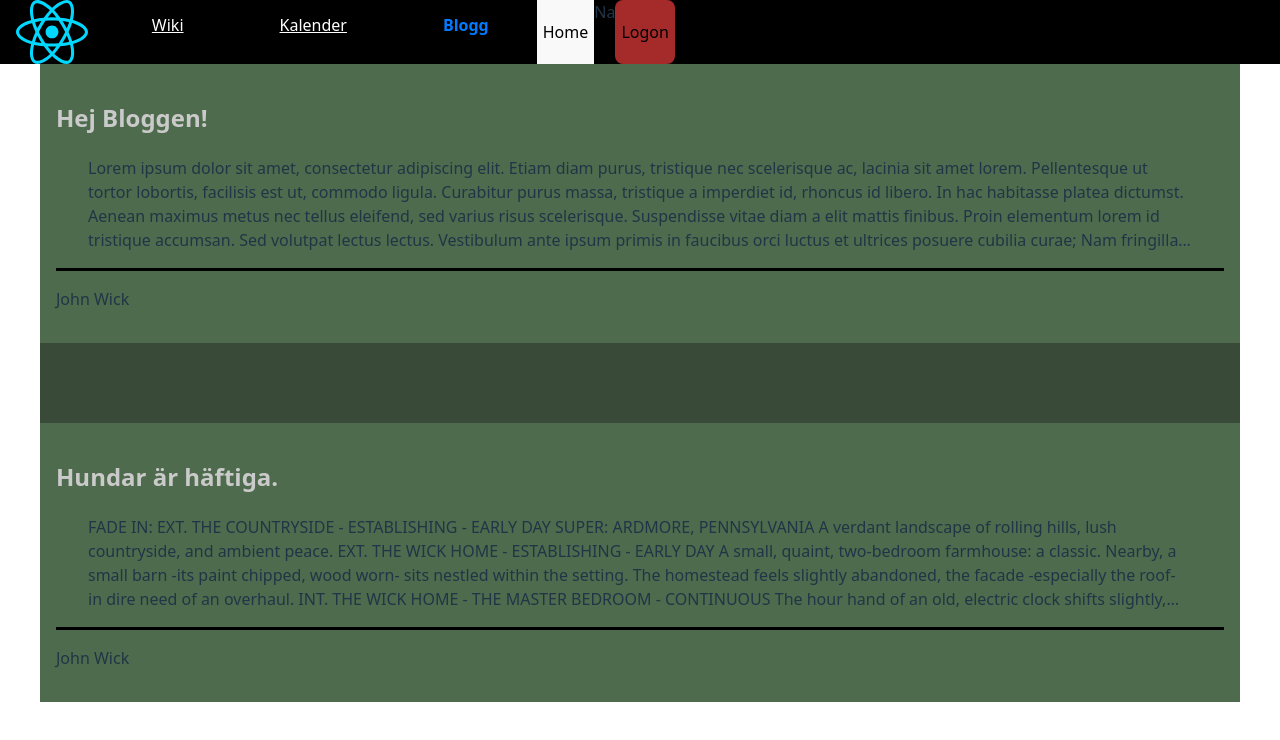
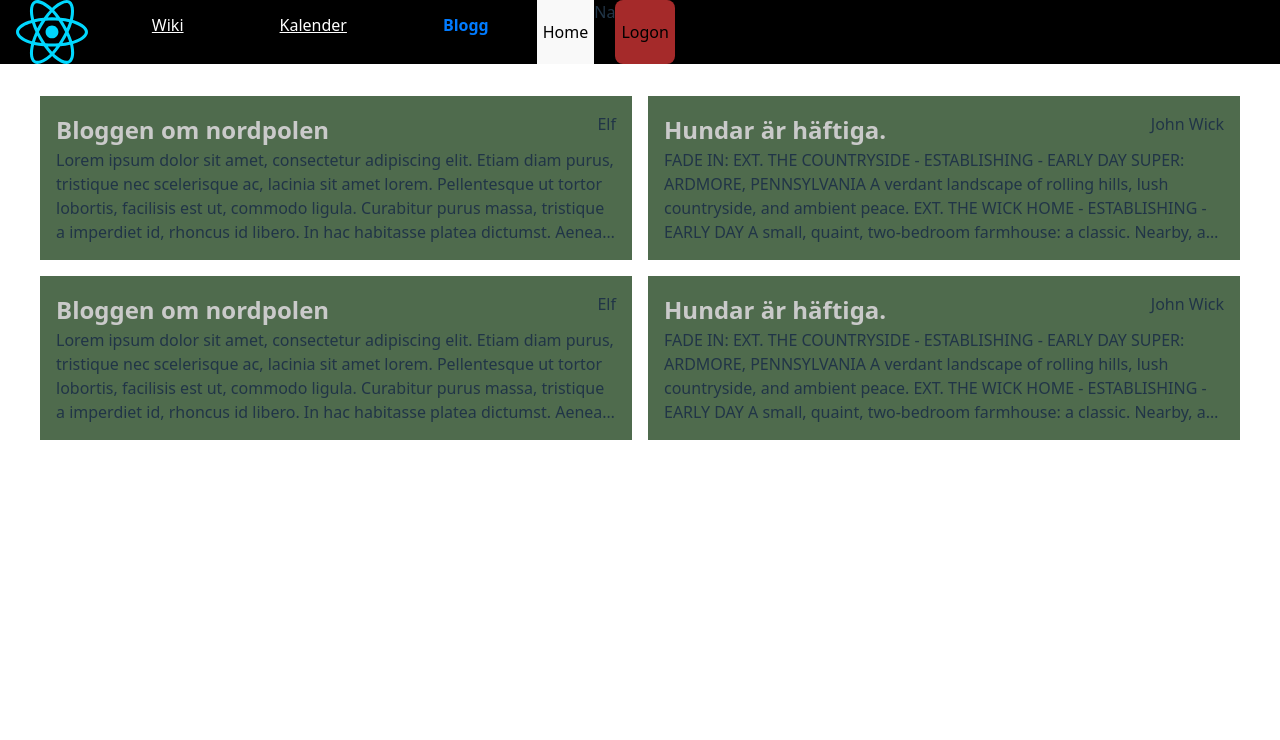
Before and after one commit to derpylama/TE4_theproviderapi_frontend, a React (Vite) app: page / in a window 1280 px wide. Shown: the top 740 px of the page. Built offline with nearby package versions, Linux system fonts and the light colour scheme; no server answers.

Commit message:
Added Blog PostsPage and changed blog page to be for blog.

```diff
--- a/src/App.css
+++ b/src/App.css
@@ -8,4 +8,5 @@
 .content-container {
   display: flex;
   justify-content: center;
+  margin-top: 4rem;
 }
--- a/src/App.jsx
+++ b/src/App.jsx
@@ -4,10 +4,22 @@ import viteLogo from '/vite.svg'
 import './App.css'
 import Topbar from './topbar/topbar'
 
-import Blog from './blog/blog'
+import {Blog, BlogMain} from './blog/blog'
+
 import { BrowserRouter, Route, Routes } from 'react-router-dom'
 
 function BlogMainPage() {
+  return (
+    <>
+      <Topbar></Topbar>
+      <div className='content-container'>
+        <BlogMain></BlogMain>
+      </div>
+
+    </>
+  )
+}
+function BlogPageFunc() {
   return (
     <>
       <Topbar></Topbar>
@@ -25,6 +37,7 @@ import SideBar from './sidebar/sidebar'
 
 import { GetToken, VerifyToken } from "./api/token_handler.js"
 import { UserLogin } from './api/user_handler.js'
+
 
 function  App() {
 
@@ -68,6 +81,7 @@ function  App() {
       <Routes>
         <Route path='/' element={<BlogMainPage></BlogMainPage>}></Route>
         <Route path='/wiki' element={<BlogMainPage></BlogMainPage>}></Route>
+        <Route path='/blog/:id' element={<BlogPageFunc></BlogPageFunc>}></Route>
       </Routes>
     </BrowserRouter>
 
--- a/src/blog/blog.css
+++ b/src/blog/blog.css
@@ -6,29 +6,32 @@ a :hover {
 }
 
 
+.blog-main-container {
+    padding-top: 2rem;
+    gap: 4rem;
+}
 
 
+/*-------------*/
 
-
-
-
-.blog-container {
+.blog-post-card-container {
+    margin-top: 2rem;
     display: flex;
     flex-direction: column;
-    gap: 5rem;
+    align-items: center;
     max-width: 1200px;
     min-width: 60%;
     background-color: rgb(57, 75, 56);
-    margin-top: 4rem
 }
 
-.blog-card {
+
+.blog-post-card {
     background-color: rgb(79, 107, 77);
-    padding: 1rem;
-    max-width: 100%;
+    padding: 1rem 2rem;
+    max-width: 75%;
 
 }
-.blog-card-text-container {
+.blog-post-card-text-container {
 
     padding: 0 2rem;
     max-width: 100%;
@@ -40,7 +43,44 @@ a :hover {
     text-overflow: ellipsis;
 }
 
-.blog-card-user-container {
+.blog-post-card-user-container {
     margin-top: 1rem;
     border-top: 0.2rem solid black;
 }
+
+/*-----------------*/
+.blog-card-container {
+    display: flex;
+    flex-direction: row;
+    flex-wrap: wrap;
+    justify-content: space-between;
+    max-width: 1200px;
+    gap: 1rem;
+    margin-top: 2rem;
+}
+.blog-card {
+    flex-grow: 1;
+    box-sizing: border-box;
+    background-color: rgb(79, 107, 77);
+    padding: 1rem;
+    flex-basis: 40%;
+
+
+}
+
+.blog-card-top-container {
+    display: flex;
+    justify-content: space-between;
+}
+.blog-card-top-container > a > h2, .blog-card-top-container > p {
+    margin: 0;
+}
+
+.blog-card-text-container {
+    overflow: hidden;
+    display: -webkit-box;
+    -webkit-line-clamp: 4;
+    line-clamp: 4;
+    -webkit-box-orient: vertical;
+    text-overflow: ellipsis;
+}
--- a/src/blog/blog.jsx
+++ b/src/blog/blog.jsx
@@ -1,31 +1,191 @@
 import { Link } from 'react-router-dom'
 import './blog.css'
 
+function BlogPostCard(props) {
+    return (
+        <div className="blog-post-card">
+            <Link to="/wiki">
+                <h2>{props.postTitle}</h2>
+            </Link>
+
+            <div className='blog-post-card-text-container'>
+                {props.postContent}
+            </div>
+            <div className='blog-post-card-user-container'>
+                <p>{props.postUser}</p>
+            </div>
+
+        </div>
+    )
+}
 function BlogCard(props) {
     return (
         <div className="blog-card">
-            <Link to="/wiki">
-                <h2>{props.title}</h2>
-            </Link>
-
+            <div className='blog-card-top-container'>
+                <Link to="/wiki">
+                    <h2>{props.blogTitle}</h2>
+                </Link>
+                <p>{props.blogUser}</p>
+            </div>
             <div className='blog-card-text-container'>
-                {props.content}
-            </div>
-            <div className='blog-card-user-container'>
-                <p>{props.user}</p>
+                {props.blogDescription}
             </div>
 
         </div>
     )
 }
 
+export function Blog() {
+    return (
+        <div className='blog-post-card-container'>
+            <BlogPostCard postTitle="Det stora äventyret om Tintin´s strid mot Sakarias." postUser="Tintin" postContent="58 .
+EXT. OCEAN/ROWBOAT - DAY
+ANGLEON: HADDOCKis rowing .. . cold and exhausted . TINTIN and
+SNOWYare huddled asleep in the pro w of the boat .
+HADDOCK
+(to himself)
+Oh, so cold! And thirsty ! My throat
+is parched! Let's see if there's
+any fresh water ...
+EXT. OCEAN/ROWBOAT - DAY
+HADDOCKleans over to a hatch in the prow, opens it and
+finds ... a BOTTLE of RUM"></BlogPostCard>
+        </div>
+    )
+}
+
+export function BlogMain() {
+    return (
+        <div className="blog-card-container">
+            <BlogCard blogTitle="Bloggen om nordpolen" blogUser="Elf" blogDescription="Lorem ipsum dolor sit amet, consectetur adipiscing elit. Etiam diam  purus, tristique nec scelerisque ac, lacinia sit amet lorem.  Pellentesque ut tortor lobortis, facilisis est ut, commodo ligula.  Curabitur purus massa, tristique a imperdiet id, rhoncus id libero. In  hac habitasse platea dictumst. Aenean maximus metus nec tellus eleifend, sed varius risus scelerisque. Suspendisse vitae diam a elit mattis  finibus. Proin elementum lorem id tristique accumsan. Sed volutpat  lectus lectus. Vestibulum ante ipsum primis in faucibus orci luctus et  ultrices posuere cubilia curae; Nam fringilla molestie gravida.  Vestibulum ornare risus ipsum, eget ullamcorper purus blandit pretium.  Aliquam pulvinar hendrerit elit, ac vulputate lorem lacinia quis. Etiam risus orci, facilisis et efficitur dictum, tincidunt placerat  nibh. Curabitur a viverra lacus. Vestibulum id mollis massa. Proin  consectetur magna egestas arcu iaculis, quis malesuada massa tristique.  Phasellus vitae tincidunt est. Phasellus suscipit hendrerit nisi, a  pulvinar diam. Quisque nunc dui, molestie nec malesuada at, iaculis vel  elit. Etiam dictum malesuada nibh eget hendrerit. Nam venenatis id ante  sed convallis. Aliquam laoreet molestie luctus. Maecenas finibus a nibh  eu bibendum."></BlogCard>
+            <BlogCard blogTitle="Hundar är häftiga." blogUser="John Wick" blogDescription="       FADE IN:
 
 
-function Blog() {
-    return (
-        <div className="blog-container">
-            <BlogCard title="Hej Bloggen!" user="John Wick" content="Lorem ipsum dolor sit amet, consectetur adipiscing elit. Etiam diam  purus, tristique nec scelerisque ac, lacinia sit amet lorem.  Pellentesque ut tortor lobortis, facilisis est ut, commodo ligula.  Curabitur purus massa, tristique a imperdiet id, rhoncus id libero. In  hac habitasse platea dictumst. Aenean maximus metus nec tellus eleifend, sed varius risus scelerisque. Suspendisse vitae diam a elit mattis  finibus. Proin elementum lorem id tristique accumsan. Sed volutpat  lectus lectus. Vestibulum ante ipsum primis in faucibus orci luctus et  ultrices posuere cubilia curae; Nam fringilla molestie gravida.  Vestibulum ornare risus ipsum, eget ullamcorper purus blandit pretium.  Aliquam pulvinar hendrerit elit, ac vulputate lorem lacinia quis. Etiam risus orci, facilisis et efficitur dictum, tincidunt placerat  nibh. Curabitur a viverra lacus. Vestibulum id mollis massa. Proin  consectetur magna egestas arcu iaculis, quis malesuada massa tristique.  Phasellus vitae tincidunt est. Phasellus suscipit hendrerit nisi, a  pulvinar diam. Quisque nunc dui, molestie nec malesuada at, iaculis vel  elit. Etiam dictum malesuada nibh eget hendrerit. Nam venenatis id ante  sed convallis. Aliquam laoreet molestie luctus. Maecenas finibus a nibh  eu bibendum."></BlogCard>
-            <BlogCard title="Hundar är häftiga." user="John Wick" content="       FADE IN:
+          EXT. THE COUNTRYSIDE - ESTABLISHING - EARLY DAY
+
+          SUPER: ARDMORE, PENNSYLVANIA
+
+          A verdant landscape of rolling hills, lush countryside, and
+          ambient peace.
+
+
+          EXT. THE WICK HOME - ESTABLISHING - EARLY DAY
+
+          A small, quaint, two-bedroom farmhouse: a classic. Nearby, a
+          small barn -its paint chipped, wood worn- sits nestled within
+          the setting. The homestead feels slightly abandoned, the
+          facade -especially the roof- in dire need of an overhaul.
+
+
+          INT. THE WICK HOME - THE MASTER BEDROOM - CONTINUOUS
+
+          The hour hand of an old, electric clock shifts slightly,
+          marking six a.m. A soft alarm sounds. Beneath the blankets,
+          a body shifts, a weathered hand reaching out to silence the
+          antique.
+
+          A beat... a sigh... a groan... and JOHN WICK -early sixties,
+          salt-and-pepper hair, three-day beard, former boxer, former
+          military, tired, beaten down, and at wit's end- sits up,
+          staring unblinkingly out at the day.
+
+          A beat... and he stands, donning a weathered robe and a pair
+          of slippers. John stuffs his hands into his pockets...
+
+
+          INT. THE WICK HOME - THE HALLWAY - CONTINUOUS
+
+          ...and shuffles down the corridor, the walls overflowing with
+          family pictures, each badly in need of dusting. They
+          catalogue a long and healthy life with his wife, Norma; the
+          pictures presenting a time line of sorts. No children, yet
+          sheer, unadulterated happiness.
+
+
+          INT. THE WICK HOME - THE LIVING ROOM - CONTINUOUS
+
+          As John makes his way through his home, we can see that it is
+          cluttered and unorganized. Dirty, in fact, as if it hasn't
+          been cleaned in months.
+                                                                      2.
+
+
+          EXT. THE WICK HOME - CONTINUOUS
+
+          John opens the door, retrieves the newspaper, closes, and
+          locks the door behind him, without giving the outside so much
+          as a glance.
+
+
+          INT. THE WICK HOME - THE KITCHEN - CONTINUOUS
+
+          John unceremoniously tosses the newspaper onto the table,
+          opens a cupboard, and measures out a couple of tablespoons of
+          Folgers Coffee into an old percolator.
+
+          As it begins to bubble, John open the fridge, studies its
+          contents for a moment or two, and then closes it, abandoning
+          the thought of breakfast.
+
+          He pours himself a cup of coffee and sits at the table. The
+          newspaper is ignored. He drinks in silence for a long, dark,
+          brooding moment, the loneliness almost unsettling.
+
+          Suddenly, the phone on the wall RINGS.
+
+          John lowers his cup, staring at the device, his eyes tired.
+          A beat... and he stands, walking slowly to answer it.
+
+                                             JOHN
+                    This is John.
+
+          As he listens to the voice on the other end, John remains
+          still... stoic.
+
+                                                JOHN (CONT'D)
+                                          (WHISPERS)
+                    Ok.
+
+          John hangs up the phone and returns to the table, sinking
+          slowly down into his chair.
+
+          A long beat...
+
+          ...and John begins to weep, his hands trembling as he lowers
+          his face in excruciating, utter, and complete sorrow.
+
+                                                                          FADE TO:
+
+
+          EXT. THE BARN - ESTABLISHING - DAY
+
+          Having shaved and showered, wearing an old -but well-fitted-
+          gray suit, John pushes open the garage door...
+
+          ...to reveal a legend in dire need of a total overhaul: a
+          black, 1969 FORD MUSTANG `BOSS 429'.
+                                                                      3.
+
+
+          A smile plays at his lips as John walks into the garage,
+          running a hand along the chassis, desperately in need of a
+          wash and wax. Behind him, the wall is lined with tools: a
+          mechanic's dream enclave.
+
+                         JOHN ENTERS-
+
+
+          INT. JOHN'S CAR - CONTINUOUS
+
+          -and closes the door behind him.
+
+          John takes a moment to breath it in: he loves this car...
+          although he hasn't taken very good care of it as of late. A
+          beat... and he slips the key into the ignition, twisting it,
+          the motor coughing to life, the exhaust pipe belching black
+          smoke."></BlogCard>
+            <BlogCard blogTitle="Bloggen om nordpolen" blogUser="Elf" blogDescription="Lorem ipsum dolor sit amet, consectetur adipiscing elit. Etiam diam  purus, tristique nec scelerisque ac, lacinia sit amet lorem.  Pellentesque ut tortor lobortis, facilisis est ut, commodo ligula.  Curabitur purus massa, tristique a imperdiet id, rhoncus id libero. In  hac habitasse platea dictumst. Aenean maximus metus nec tellus eleifend, sed varius risus scelerisque. Suspendisse vitae diam a elit mattis  finibus. Proin elementum lorem id tristique accumsan. Sed volutpat  lectus lectus. Vestibulum ante ipsum primis in faucibus orci luctus et  ultrices posuere cubilia curae; Nam fringilla molestie gravida.  Vestibulum ornare risus ipsum, eget ullamcorper purus blandit pretium.  Aliquam pulvinar hendrerit elit, ac vulputate lorem lacinia quis. Etiam risus orci, facilisis et efficitur dictum, tincidunt placerat  nibh. Curabitur a viverra lacus. Vestibulum id mollis massa. Proin  consectetur magna egestas arcu iaculis, quis malesuada massa tristique.  Phasellus vitae tincidunt est. Phasellus suscipit hendrerit nisi, a  pulvinar diam. Quisque nunc dui, molestie nec malesuada at, iaculis vel  elit. Etiam dictum malesuada nibh eget hendrerit. Nam venenatis id ante  sed convallis. Aliquam laoreet molestie luctus. Maecenas finibus a nibh  eu bibendum."></BlogCard>
+            <BlogCard blogTitle="Hundar är häftiga." blogUser="John Wick" blogDescription="       FADE IN:
 
 
           EXT. THE COUNTRYSIDE - ESTABLISHING - EARLY DAY
@@ -155,4 +315,3 @@ function Blog() {
         </div>
     )
 }
-export default Blog
```
